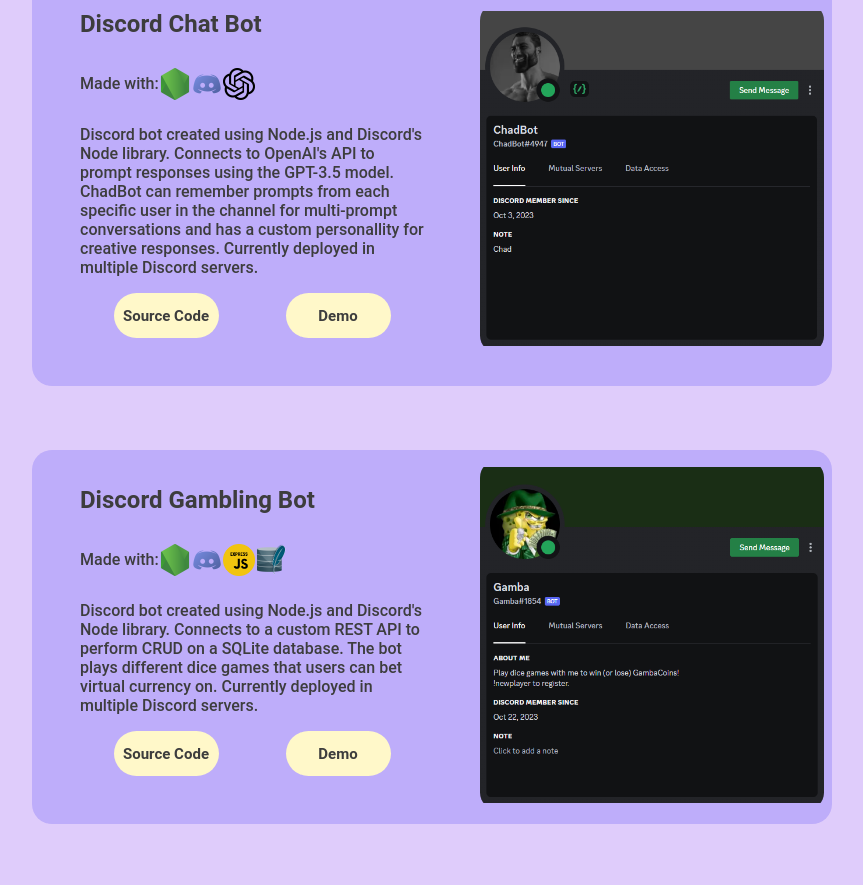
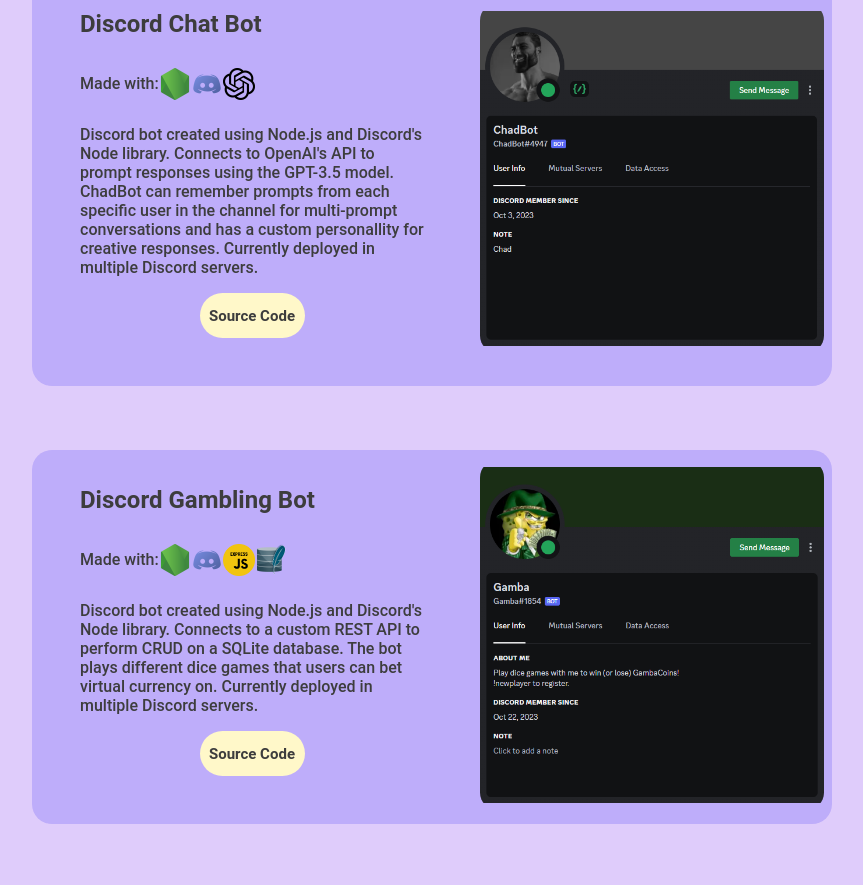
Before and after one commit to ZackFreeman12/zackfreeman.ca, a plain HTML site: page index.html in a window 1280 px wide. Shown: the part 1038-1923 px from the top of the page, without its empty margins (208-1071 px from the left). Drawn offline with nearby package versions, Linux system fonts and the light colour scheme; animation ran at ten frames a second.

Commit message:
removed demo buttons

```diff
--- a/index.html
+++ b/index.html
@@ -52,7 +52,7 @@
             </p>
             <div id="itemLinks">
               <a class="itemLinks" href="https://github.com/ZackFreeman12/ChadBot" target="_blank">Source Code</a>
-              <a class="itemLinks" href="https://youtu.be/SpZ_FDCJh2k" target="_blank">Demo</a>
+              <!-- <a class="itemLinks" href="https://youtu.be/SpZ_FDCJh2k" target="_blank">Demo</a> -->
             </div>
           </div>
           <div class="itemimg">
@@ -77,7 +77,7 @@
             </p>
             <div id="itemLinks">
               <a class="itemLinks" href="https://github.com/ZackFreeman12/GambaBot" target="_blank">Source Code</a>
-              <a class="itemLinks" href="https://youtu.be/SpZ_FDCJh2k" target="_blank">Demo</a>
+              <!-- <a class="itemLinks" href="https://youtu.be/SpZ_FDCJh2k" target="_blank">Demo</a> -->
             </div>
           </div>
           <div class="itemimg">
```
